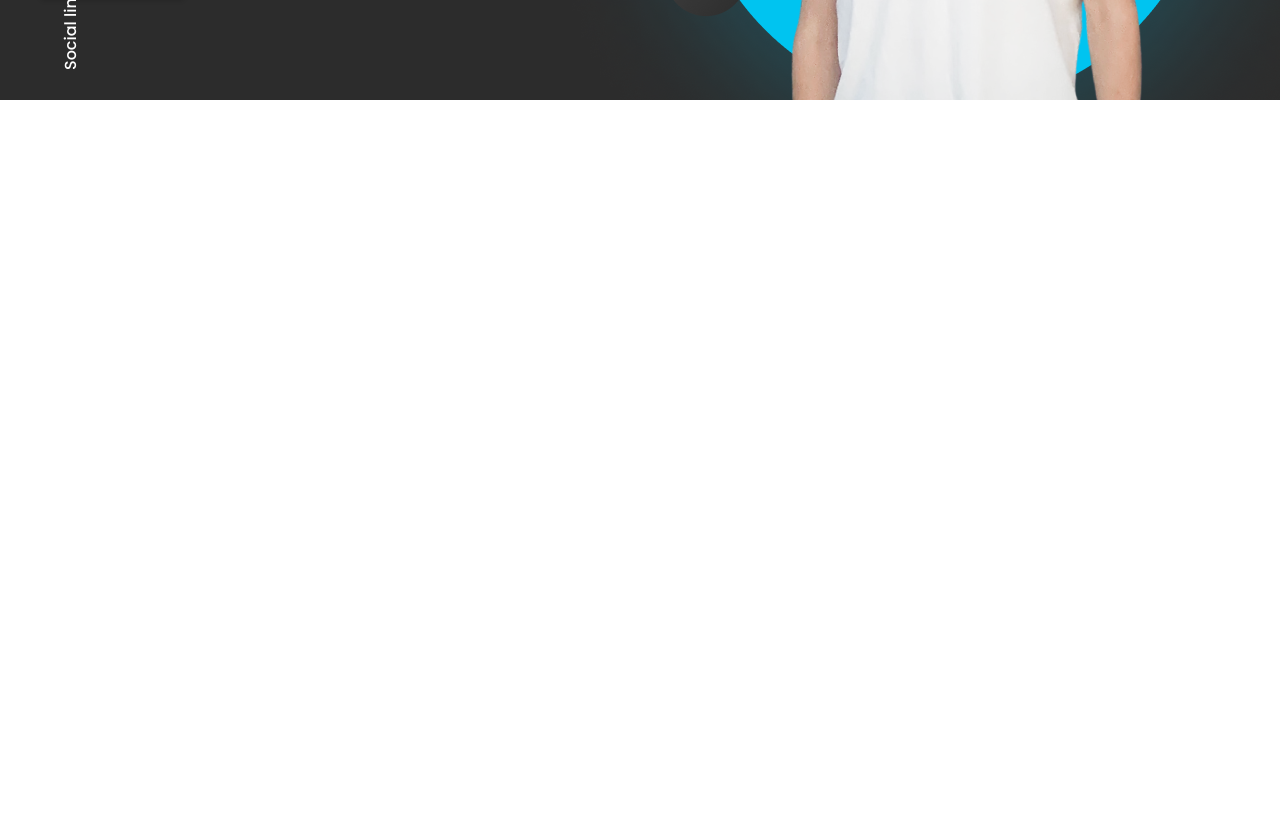
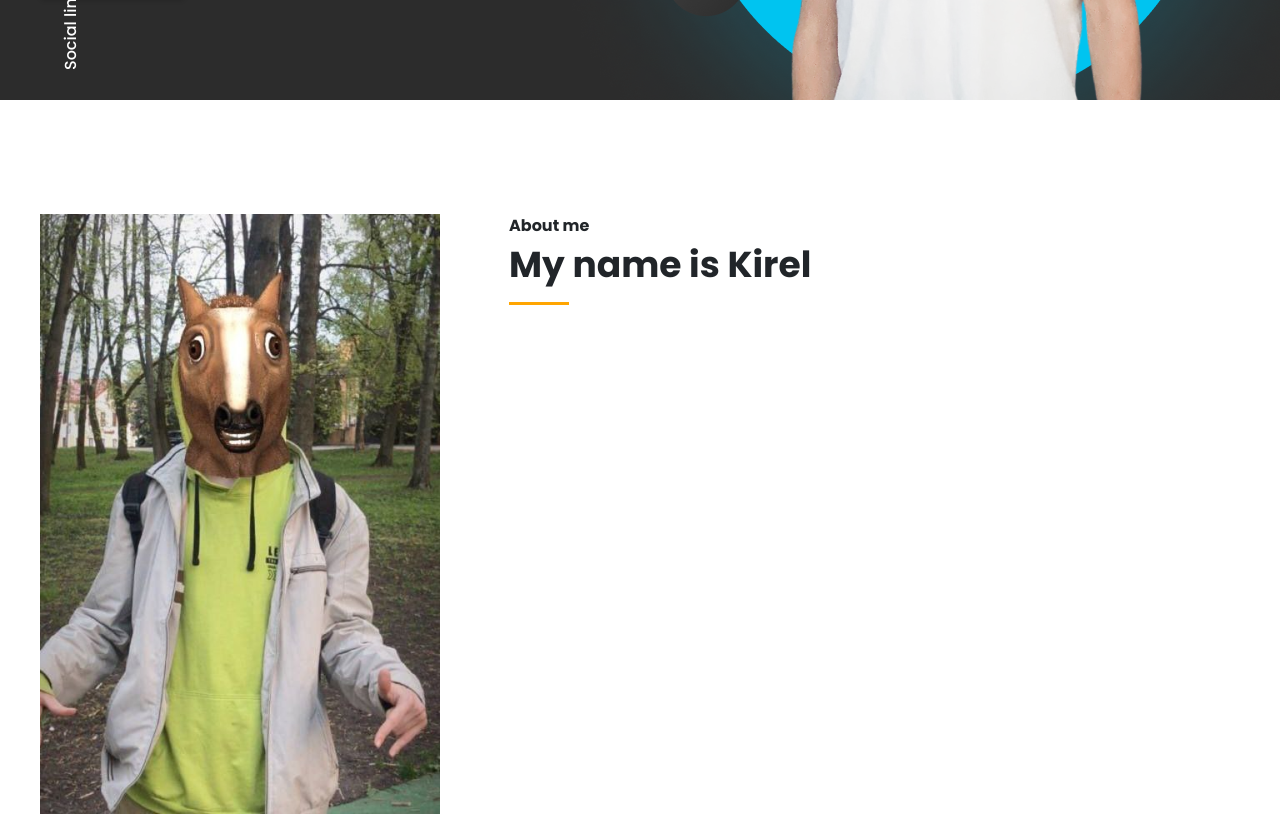
Before and after one commit to larkes-cyber/Portfolio, a website: page src/index.html in a window 1280 px wide. Shown: the part 700-1514 px from the top of the page. Before the commit the page ends 800 px from the top, so only its background shows below. Drawn offline with nearby package versions, Linux system fonts and the light colour scheme; files that its build step writes are made by us from their sources; files whose address does not match are found by name.

Commit message:
started to work on about me

```diff
--- a/src/index.html
+++ b/src/index.html
@@ -5,41 +5,6 @@
     <meta name="viewport" content="width=device-width, initial-scale=1.0">
     <meta http-equiv="X-UA-Compatible" content="ie=edge">
     <title>Portfolio</title>
-
-
-    <!-- Open Graph / Facebook -->
-    <meta property="og:type" content="website">
-    <meta property="og:url" content="https://metatags.io/">
-    <meta property="og:title" content="Мое портфолио">
-
-    <meta property="og:image" content="https://metatags.io/assets/meta-tags-16a33a6a8531e519cc0936fbba0ad904e52d35f34a46c97a2c9f6f7dd7d336f2.png">
-
-    <!-- Twitter -->
-    <meta property="twitter:card" content="summary_large_image">
-    <meta property="twitter:url" content="https://metatags.io/">
-    <meta property="twitter:title" content="Мое портфолио">
-
-    <meta property="twitter:image" content="https://metatags.io/assets/meta-tags-16a33a6a8531e519cc0936fbba0ad904e52d35f34a46c97a2c9f6f7dd7d336f2.png">
-
-    <!-- Favicon  -->
-    <link rel="apple-touch-icon" sizes="57x57" href="icons/favicon//apple-icon-57x57.png">
-    <link rel="apple-touch-icon" sizes="60x60" href="icons/favicon//apple-icon-60x60.png">
-    <link rel="apple-touch-icon" sizes="72x72" href="icons/favicon//apple-icon-72x72.png">
-    <link rel="apple-touch-icon" sizes="76x76" href="icons/favicon//apple-icon-76x76.png">
-    <link rel="apple-touch-icon" sizes="114x114" href="icons/favicon//apple-icon-114x114.png">
-    <link rel="apple-touch-icon" sizes="120x120" href="icons/favicon//apple-icon-120x120.png">
-    <link rel="apple-touch-icon" sizes="144x144" href="icons/favicon//apple-icon-144x144.png">
-    <link rel="apple-touch-icon" sizes="152x152" href="icons/favicon//apple-icon-152x152.png">
-    <link rel="apple-touch-icon" sizes="180x180" href="icons/favicon//apple-icon-180x180.png">
-    <link rel="icon" type="image/png" sizes="192x192"  href="icons/favicon//android-icon-192x192.png">
-    <link rel="icon" type="image/png" sizes="32x32" href="icons/favicon//favicon-32x32.png">
-    <link rel="icon" type="image/png" sizes="96x96" href="icons/favicon//favicon-96x96.png">
-    <link rel="icon" type="image/png" sizes="16x16" href="icons/favicon//favicon-16x16.png">
-    <link rel="manifest" href="icons/favicon//manifest.json">
-    <meta name="msapplication-TileColor" content="#ffffff">
-    <meta name="msapplication-TileImage" content="icons/favicon//ms-icon-144x144.png">
-    <meta name="theme-color" content="#ffffff">
-
     <link rel="stylesheet" href="css/style.min.css">
 </head>
 <body>
@@ -115,6 +80,24 @@
         </div>
     </section>
 
+    <section class="about_me">
+        <div class="container">
+            <div class="about_me__block">
+                <img src="../img/main_photo.png" alt="" class="about_me__picture">
+                <div class="about_me__info">
+                    <div class="about_me__title_wrap">
+                        <div class="title title_fz16 title_bold about_me__title"> About me </div>
+                        <div class="title title_fz36 title_bold about_me__name"> My name is Kirel </div>
+                        <div class="about_me__divider"></div>
+                    </div>
+                    <div class="about_me__hobby_wrapper">
+
+                    </div>
+                </div>
+            </div>
+        </div>
+    </section>
+
     <script src="js/script.js"></script>
 </body>
 </html>
--- a/src/sass/base/_varibles.scss
+++ b/src/sass/base/_varibles.scss
@@ -1,3 +1,4 @@
 $first_main_color:#FFA501;
 $text_promo_color:white;
 $text_color:#000;
+$main_color_theme:white;
--- /dev/null
+++ b/src/sass/blocks/_about_me.scss
@@ -0,0 +1,30 @@
+.about_me{
+    background: $main_color_theme;
+
+    &__block{
+        padding-top: 114px;
+        display: flex;
+        flex-direction: row;
+        justify-content: space-between;
+    }
+
+    &__info{
+        margin-left: 69px;
+        width: 100%;
+        height: 125px;
+    }
+    &__divider{
+        margin-top: 10px;
+        width: 60px;
+        height: 3px;
+        background: $first_main_color;
+    }
+    &__hobby_wrapper{
+
+        display: grid;
+        grid-template-columns: repeat(2, 260px);
+        grid-template-rows: 2fr repeat(2, 1fr);
+
+
+    }
+}
--- a/src/sass/blocks/_title.scss
+++ b/src/sass/blocks/_title.scss
@@ -1,7 +1,6 @@
 .title{
     font-family: 'Poppins';
     font-style: normal;
-    color: $text_promo_color;
     font-size: 56px;
 
     &_fz16{
@@ -16,4 +15,10 @@
     &_fz24{
         font-size: 24px;
     }
+    &_fz36{
+        font-size: 36px;
+    }
+    &_bold{
+        font-weight: 700;
+    }
 }
--- a/src/sass/style.scss
+++ b/src/sass/style.scss
@@ -10,6 +10,7 @@
 @import 'blocks/button';
 @import 'blocks/sidepanel';
 @import 'blocks/menu';
+@import 'blocks/about_me';
 
 * {
     font-family: 'Poppins', sans-serif;
```
Also changed, not shown: dist/css/style.min.css, dist/img/main_photo.png (added), dist/img/photo_2022-07-14_20-26-52 1.png (added), dist/index.html, src/img/main_photo.jpg (deleted), src/img/main_photo.png (added).
